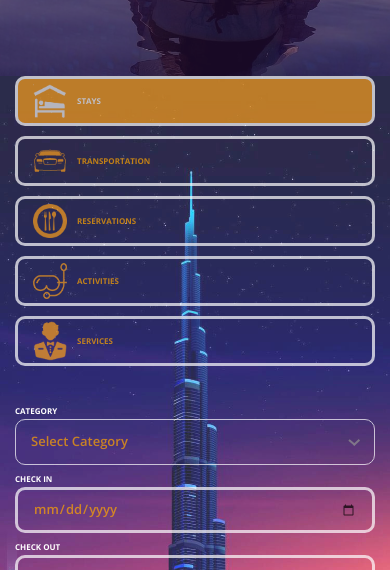
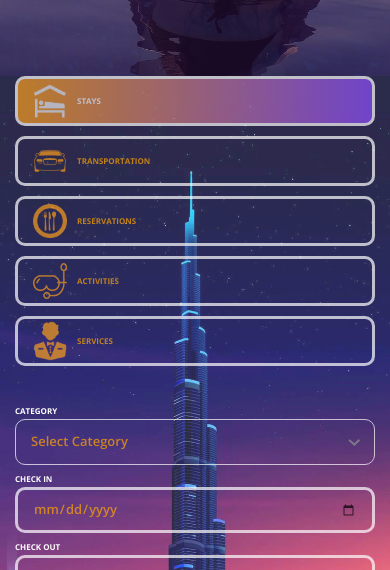
Before and after one commit to gamestorelife/dubaibooker.io, a plain HTML site: page index.html in a window 390 px wide. Both pictures are taken after a click on the element "STAYS". Shown: the part 274-844 px from the top of the page. Drawn offline with nearby package versions, Linux system fonts and the light colour scheme.

Commit message:
upgrade main dash
upgrade main dash

```diff
--- a/styles/responsive.css
+++ b/styles/responsive.css
@@ -197,11 +197,8 @@
 	}
 
 
-	#roundedk.active
-{
-	background: #fa9e1b;
-	color: #ffffff;
-}
+
+
 
 
 
@@ -413,6 +410,12 @@
 		color: orange;
 		opacity: .7;
 
+	}
+
+	#roundedk.active
+	{
+		background: linear-gradient(to right, #fa9e1b, #8d4fff);
+		color: #ffffff;
 	}
 
 
```
